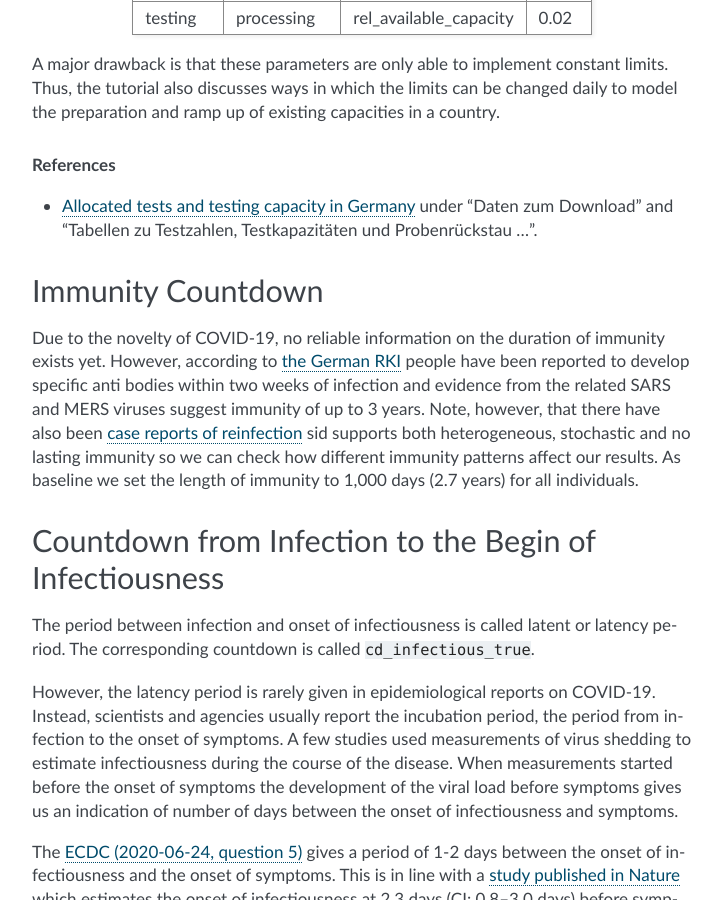
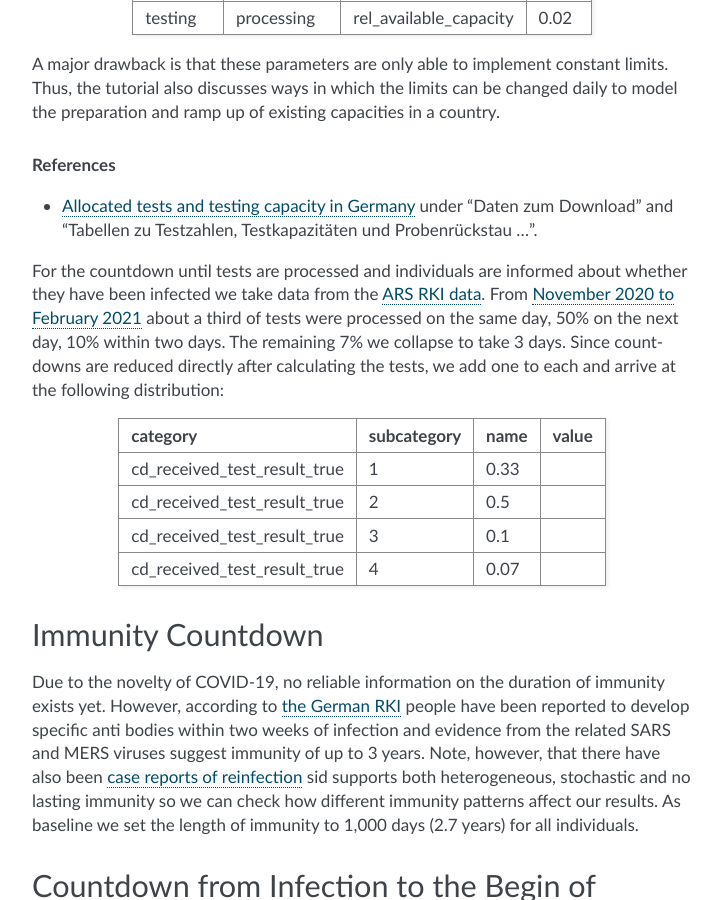
Before and after one commit to covid-19-impact-lab/sid, a Sphinx documentation site: the page built from docs/source/reference_guides/epi_params.rst, in a window 1280 px wide and 900 px high, scrolled down 1144 px. Shown: the whole window, without its empty margins (388-1110 px from the left). Built offline with Sphinx 7.4.7, drawn with Linux system fonts in a browser that asks for light colours; pages that are not in the unit, such as notebooks, are missing from menus.

Commit message:
Adjust test countdowns (#78)

```diff
--- a/docs/source/reference_guides/epi_params.rst
+++ b/docs/source/reference_guides/epi_params.rst
@@ -72,6 +72,24 @@ the preparation and ramp up of existing capacities in a country.
   <https://www.rki.de/DE/Content/InfAZ/N/Neuartiges_Coronavirus/nCoV_node.html>`_ under
   "Daten zum Download" and "Tabellen zu Testzahlen, Testkapazitäten und Probenrückstau
   ...".
+
+For the countdown until tests are processed and individuals are informed about whether
+they have been infected we take data from the
+`ARS RKI data <https://ars.rki.de/Content/COVID19/Main.aspx>`_.
+From `November 2020 to February 2021 <https://tinyurl.com/2k5mqg7z>`_
+about a third of tests were processed on the same day, 50% on the next day, 10% within
+two days. The remaining 7% we collapse to take 3 days. Since countdowns are reduced
+directly after calculating the tests, we add one to each and arrive at the following
+distribution:
+
+.. csv-table::
+    :header: category, subcategory, name, value
+
+    cd_received_test_result_true, 1, 0.33
+    cd_received_test_result_true, 2, 0.5
+    cd_received_test_result_true, 3, 0.1
+    cd_received_test_result_true, 4, 0.07
+
 
 
 Immunity Countdown
```
Also changed, not shown: 2 other files.
